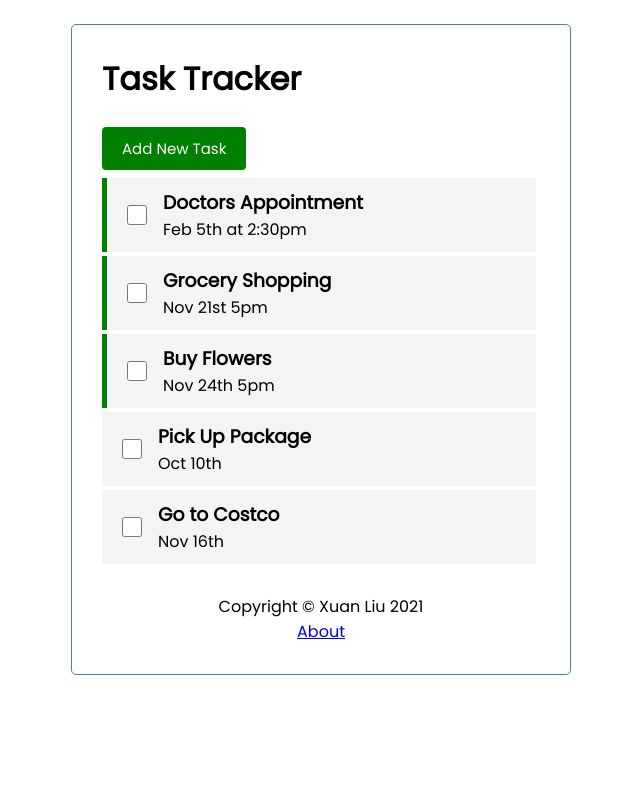
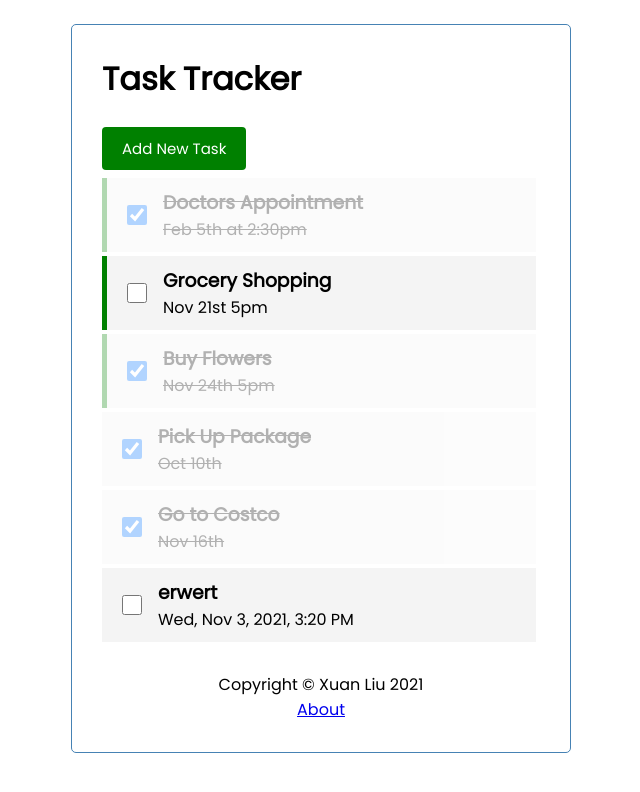
Before and after one commit to xuan6/react-task-tracker, a React (Create React App) app in the folder my-app/: page / in a window 1280 px wide. Shown: the top 792 px of the page, without its empty margins (319-959 px from the left). Built offline with nearby package versions, Linux system fonts and the light colour scheme; data requests are answered from the project's data file.

Commit message:
adding date time picker and clean date format

```diff
--- a/my-app/db.json
+++ b/my-app/db.json
@@ -5,7 +5,7 @@
       "text": "Doctors Appointment",
       "day": "Feb 5th at 2:30pm",
       "reminder": true,
-      "complete": false
+      "complete": true
     },
     {
       "text": "Grocery Shopping",
@@ -18,19 +18,28 @@
       "text": "Buy Flowers",
       "day": "Nov 24th 5pm",
       "reminder": true,
-      "id": 4
+      "id": 4,
+      "complete": true
     },
     {
       "text": "Pick Up Package",
       "day": "Oct 10th",
       "reminder": "",
-      "id": 5
+      "id": 5,
+      "complete": true
     },
     {
       "text": "Go to Costco",
       "day": "Nov 16th",
       "reminder": "",
-      "id": 6
+      "id": 6,
+      "complete": true
+    },
+    {
+      "text": "erwert",
+      "day": "Wed, Nov 3, 2021, 3:20 PM",
+      "reminder": "",
+      "id": 7
     }
   ]
 }
--- a/my-app/package.json
+++ b/my-app/package.json
@@ -7,6 +7,7 @@
     "@testing-library/react": "^11.2.7",
     "@testing-library/user-event": "^12.8.3",
     "react": "^17.0.2",
+    "react-datetime-picker": "^3.4.2",
     "react-dom": "^17.0.2",
     "react-icons": "^4.3.1",
     "react-router-dom": "^6.0.2",
--- a/my-app/src/App.js
+++ b/my-app/src/App.js
@@ -44,12 +44,16 @@ const App = () => {
   }
 
   const addTask = async(task) => { //task is an object with 3 parameters - text, day, reminder
+    //convert Date() to string format
+    const dayOptions = { weekday: 'short', year: 'numeric', month: 'short', day: 'numeric', hour:'numeric', minute:'numeric' };
+    const dayFormatted = task.day.toLocaleString("en-US", dayOptions)
+
     const res = await fetch('http://localhost:3004/tasks', {
       method: 'POST', //add new task to server
       headers: {
         'Content-type' : 'application/json',
       },
-      body: JSON.stringify(task),
+      body: JSON.stringify({...task, day:dayFormatted}),
     })
 
     const data = await res.json()
@@ -122,13 +126,6 @@ const App = () => {
     )
   }
 
-  // const checkCompletion = (id) =>{
-  //   setTasks(
-  //     tasks.map((task)=>
-  //       task.id === id ? {...task, complete:!task.complete}: task)
-  //   )
-  // }
-
   const TasksSection = (props)=> {
     return(
       <div>
--- a/my-app/src/components/AddTask.js
+++ b/my-app/src/components/AddTask.js
@@ -1,5 +1,6 @@
 import React from 'react'
 import { useState } from 'react'
+import DateTimePicker from 'react-datetime-picker'
 
 const AddTask = ({onAdd, formVisibility}) => {
 
@@ -33,13 +34,12 @@ const AddTask = ({onAdd, formVisibility}) => {
                     value={text}
                     onChange={(e)=>setText(e.target.value)} />
             </div>
+
             <div className='form-control'>
                 <label>Day & Time</label>
-                <input
-                    type='text'
-                    placeholder='Day & Time'
+                <DateTimePicker
+                    onChange={setDay}
                     value={day}
-                    onChange={(e)=>setDay(e.target.value)}
                 />
             </div>
             <div className='form-control form-control-check reminder-check'>
--- a/my-app/src/components/Task.js
+++ b/my-app/src/components/Task.js
@@ -1,6 +1,9 @@
 import {FaTimes} from 'react-icons/fa'
 
 const Task = ({task, onDelete, onToggle, onCheck}) => {
+
+    const date = task.day
+    const dateDisplay = date.toString()
 
     return (
         <div
@@ -17,7 +20,7 @@ const Task = ({task, onDelete, onToggle, onCheck}) => {
                 </div>
                 <div className='list-text'>
                     <h3>{task.text}</h3>
-                    <p>{task.day}</p>
+                    <p>{dateDisplay}</p>
                 </div>
             </div>
             <div className='icon-button'>
```
Also changed, not shown: 1 other file (tests, documents, lock files or other folders).
